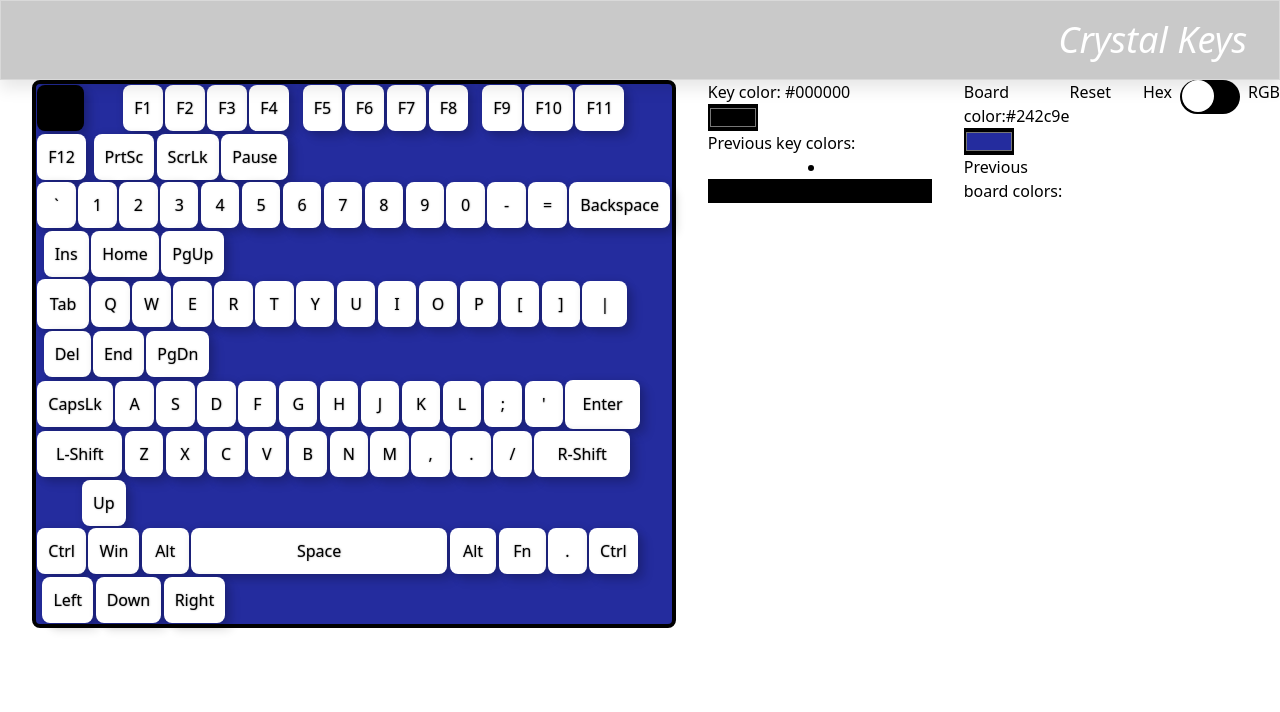
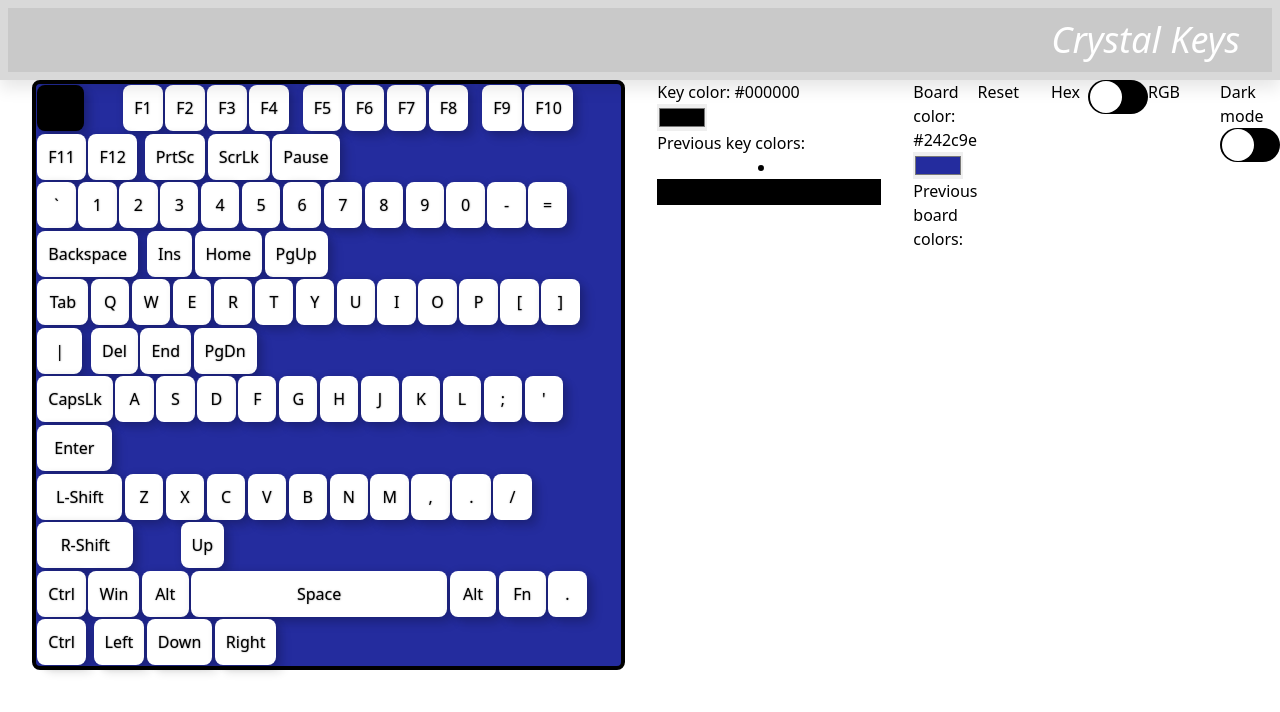
Before and after one commit to OblivionNoirV2/crystalkeys, a React (Create React App) app: page / in a window 1280 px wide. Both pictures are taken after a click on the button "Esc". Shown: the top 712 px of the page. Built offline with nearby package versions, Linux system fonts and the light colour scheme.

Commit message:
add dark mode

```diff
--- a/src/App.tsx
+++ b/src/App.tsx
@@ -62,9 +62,6 @@ function hexToRgb(hex: string) {
     : null;
 }
 
-/*function rgbToHex(r: number, g: number, b: number) {
-  return "#" + ((1 << 24) | ((r << 16) | (g << 8) | b)).toString(16).slice(1);
-}*/
 
 function getClassForKey(key_label: string): string {
   //default is just 'key', some require more work
@@ -174,20 +171,27 @@ interface ColorHistoryProps {
   colorHistory: string[];
   setColor: (color: string) => void;
   isRGB: boolean;
+  isDarkMode: boolean;
 }
 //handles both board and key colors
 const ColorHistory: React.FC<ColorHistoryProps> = ({
-  colorHistory, setColor, isRGB }) => {
+  colorHistory, setColor, isRGB, isDarkMode }) => {
   return (
     <>
       {colorHistory.length !== 0 && colorHistory.map((color, index) => {
         const rgb = hexToRgb(color);
         return (
           <button onClick={() => setColor(color)}>
-            <li className=''>
+            <li className={
+              isDarkMode ? 'text-white' : 'text-black'
+            }>
               {/*little window showing the color
               min-w prevents expanding when rgb*/}
-              <div key={index} className='px-2 flex flex-col min-w-[14rem]'
+              <div key={index} className={
+                isDarkMode ? 'border border-white px-2 flex flex-col min-w-[14rem]'
+                  : 'border border-black px-2 flex flex-col min-w-[14rem]'
+              }
+
                 style={{ backgroundColor: color }}
                 title={color}>
                 {
@@ -228,8 +232,10 @@ const ColorInput: React.FC<ColorInputProps> = ({ color, setColor,
   );
 };
 
-
-const ResetButton = () => {
+interface ResetButtonProps {
+  isDark: boolean;
+}
+const ResetButton: React.FC<ResetButtonProps> = ({ isDark }) => {
   const { setPrevColors } = useContext(PrevColorsContext);
   const { keyColors, setKeyColors } = useContext(KeyColorsContext);
   // include board color and board color history in your context and pull it here
@@ -244,15 +250,19 @@ const ResetButton = () => {
   }
 
   return (
-    <button onClick={handleReset}>Reset</button>
+    <button onClick={handleReset}
+      className={
+        isDark ? 'text-white' : 'text-black'
+      }>Reset</button>
   );
 }
 interface HexRGBSwitchProps {
   isRGB: boolean;
   setIsRGB: (isRGB: boolean) => void;
+  isDark: boolean;
 }
 
-const HexRGBSwitch: React.FC<HexRGBSwitchProps> = ({ isRGB, setIsRGB }) => {
+const HexRGBSwitch: React.FC<HexRGBSwitchProps> = ({ isRGB, setIsRGB, isDark }) => {
 
   function handleColorCodeSwitch() {
     setIsRGB(!isRGB);
@@ -265,11 +275,39 @@ const HexRGBSwitch: React.FC<HexRGBSwitchProps> = ({ isRGB, setIsRGB }) => {
   return (
     <label className="switch">
       <input type="checkbox" checked={isRGB} onChange={handleColorCodeSwitch} />
-      <span className="slider round"></span>
+      <span className={
+        isDark ? "slider slider-dark round" : "slider round "
+      }></span>
     </label>
   )
 }
+interface DarkLightSwitchProps {
+  isDark: boolean;
+  setIsDark: (isDark: boolean) => void;
+}
+const DarkLightSwitch: React.FC<DarkLightSwitchProps> = ({ isDark, setIsDark }) => {
+  useEffect(() => {
+    if (isDark) {
+      document.body.style.backgroundColor = "#2e2e2e";
+    } else {
+      document.body.style.backgroundColor = "#ffffff";
+    }
+    console.log(isDark);
+  }, [isDark]);
 
+  const handleDarkLightSwitch = () => {
+    setIsDark(!isDark);
+  }
+  return (
+    <label className="switch">
+      <input type="checkbox" checked={isDark} onChange={handleDarkLightSwitch} />
+      <span className={
+        isDark ? "slider slider-dark round" : "slider round "
+      }
+      ></span>
+    </label>
+  )
+}
 
 const ColorPicker = () => {
   const { prevColors, setPrevColors } = useContext(PrevColorsContext);
@@ -277,13 +315,16 @@ const ColorPicker = () => {
   const { boardColor, setBoardColor } = useContext(BoardColorsContext);
   const { prevBoardColors, setPrevBoardColors } = useContext(PrevBoardColorContext);
   const [isRGB, setIsRGB] = useState(false);
+  const [isDark, setIsDark] = useState(false);
   const rgb = hexToRgb(color);
   return (
     <main className='flex flex-row parent'>
       <Keyboard selected_color={color} selected_board_color={boardColor} />
       <div className='flex ml-8'>
         <div className='flex flex-col'>
-          <h1>Key color: {
+          <h1 className={
+            isDark ? "text-white" : "text-black"
+          }>Key color: {
               isRGB ? (
                 rgb !== null &&
                 `(${rgb.r}, ${rgb.g}, ${rgb.b})`
@@ -291,34 +332,51 @@ const ColorPicker = () => {
                 : color
             } </h1>
           <ColorInput color={color} setColor={setColor} colorHistory={prevColors} setColorHistory={setPrevColors} />
-          <h1>Previous key colors:</h1>
+          <h1 className={
+            isDark ? "text-white" : "text-black"
+          }>Previous key colors:</h1>
           <ColorHistory colorHistory={prevColors} setColor={setColor}
-            isRGB={isRGB} />
+            isRGB={isRGB} isDarkMode={isDark} />
         </div>
         <div className='flex flex-col ml-8'>
-          <h1>Board color:
-            {
+          <h1 className={
+            isDark ? "text-white" : "text-black"
+          }>Board color: {
               isRGB ? (
-                rgb !== null
-                  ? `(${rgb.r}, ${rgb.g}, ${rgb.b})`
-                  : 'Color not available'
+                rgb !== null &&
+                `(${rgb.r}, ${rgb.g}, ${rgb.b})`
+
               )
                 : boardColor
             }
 
           </h1>
           <ColorInput color={boardColor} setColor={setBoardColor} colorHistory={prevBoardColors} setColorHistory={setPrevBoardColors} />
-          <h1>Previous board colors:</h1>
+
+          <h1 className={
+            isDark ? "text-white" : "text-black"
+            //prev colors will be white if dark mode is on
+          }>Previous board colors:</h1>
           <ColorHistory colorHistory={prevBoardColors}
-            setColor={setBoardColor} isRGB={isRGB} />
+            setColor={setBoardColor} isRGB={isRGB} isDarkMode={isDark} />
         </div>
         <section>
-          <ResetButton />
+          <ResetButton isDark={isDark} />
         </section>
         <section className='flex flex-row ml-8'>
-          <h4 className='mr-2'>Hex</h4>
-          <HexRGBSwitch isRGB={isRGB} setIsRGB={setIsRGB} />
-          <h4 className='ml-2'>RGB</h4>
+          <h4 className={
+            isDark ? "text-white mr-2" : "text-black mr-2"
+          }>Hex</h4>
+          <HexRGBSwitch isRGB={isRGB} setIsRGB={setIsRGB} isDark={isDark} />
+          <h4 className={
+            isDark ? "text-white mr-2" : "text-black mr-2"
+          }>RGB</h4>
+        </section>
+        <section className='flex flex-col ml-8'>
+          <h4 className={
+            isDark ? "text-white mr-2" : "text-black mr-2"
+          }>Dark mode</h4>
+          <DarkLightSwitch isDark={isDark} setIsDark={setIsDark} />
         </section>
       </div>
     </main>
--- a/src/sparkles.css
+++ b/src/sparkles.css
@@ -2,9 +2,10 @@
   background: rgba(148, 147, 147, 0.5);
   box-shadow: 0 .5rem 1rem rgba(0, 0, 0, 0.1);
   backdrop-filter: blur(.8rem);
-  -webkit-backdrop-filter: blur(5px);
-  border: 1px solid rgba(255, 255, 255, 0.3);
+  -webkit-backdrop-filter: blur(1rem);
+  border: .5rem solid rgba(255, 255, 255, 0.3);
 }
+
 
 body {
   background-color: rgba(255, 255, 255, 0.2);
@@ -70,7 +71,7 @@ body {
 
 .key-tab {
   min-width: 4vw;
-  padding: 1.2vh;
+
   border-radius: .5rem;
 }
 
@@ -84,7 +85,7 @@ body {
 
 .key-enter {
   min-width: 5.8vw;
-  padding: 1.2vh 1vw 1.2vh 1vw;
+
   border-radius: .5rem;
 }
 
@@ -179,21 +180,27 @@ body {
   transition: .4s;
 }
 
+.slider-dark {
+  background-color: #fefbfb;
+}
+
 .slider:before {
   position: absolute;
   content: "";
   height: 2rem;
   width: 2rem;
   bottom: .1rem;
+  top: .05rem;
   left: .1rem;
   background-color: white;
   -webkit-transition: .4s;
   transition: .4s;
 }
 
-input {
+.slider-dark:before {
   background-color: black;
 }
+
 
 
 input:checked+.slider:before {
```
Lines whose indentation alone changed are shown as unchanged.
